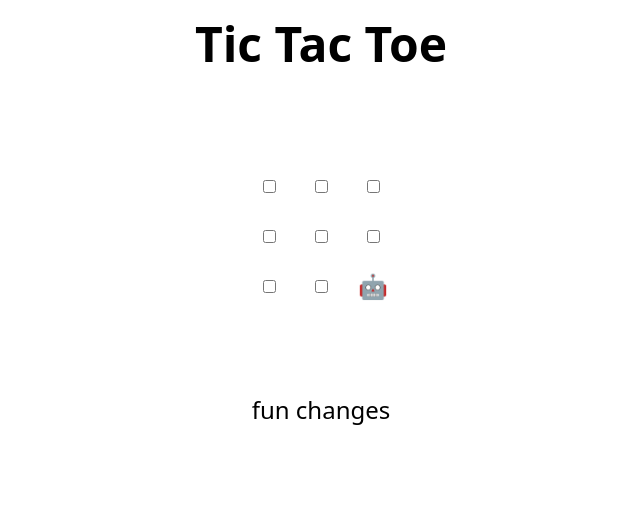
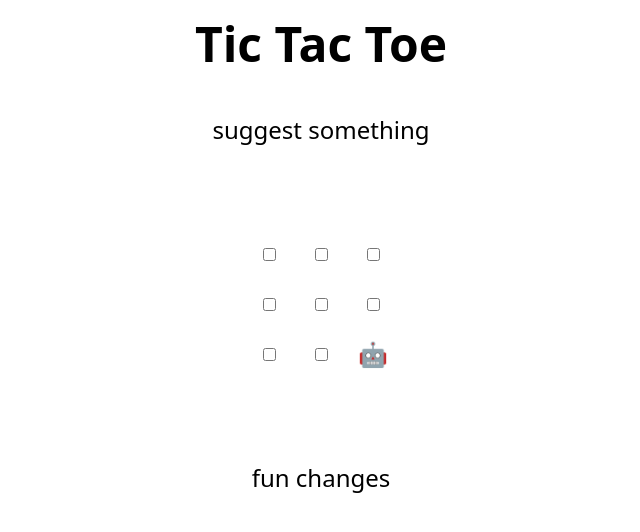
Before and after one commit to GretaDert/skills-review-pull-requests, a plain HTML site: page index.html in a window 1280 px wide. Shown: the whole page, without its empty margins (319-959 px from the left). Drawn offline with Linux system fonts and the light colour scheme.

Commit message:
Update index.html

```diff
--- a/index.html
+++ b/index.html
@@ -45,6 +45,7 @@
     <td><input type="checkbox" /></td>
     <td><input type="checkbox" /></td>
   </tr>
+suggest something
 </table>
 fun changes
 <h2 hidden>Game over, refresh to play again 🧑‍💻 🤖!</h2>
```
